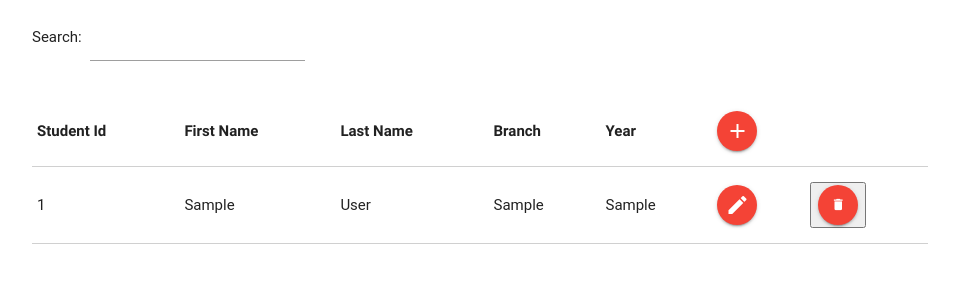
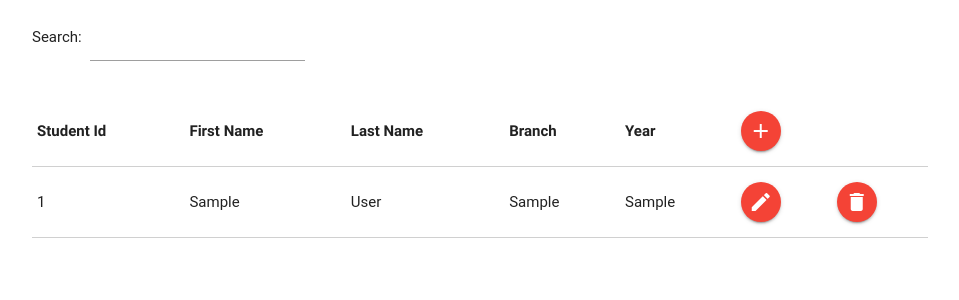
Before and after one commit to sadanandpai/projectportal, a Django app: page /portal/students/add/ in a window 1280 px wide. Shown: the top 300 px of the page, without its empty margins (160-1119 px from the left). Run offline with Django 3.2, Linux system fonts and the light colour scheme; tables that the repository leaves empty hold one stand-in row (values such as "Sample post"); some libraries are stand-ins or nearby versions; some web fonts are replaced.

Commit message:
Update addStudent.html

```diff
--- a/portal/templates/forms/addStudent.html
+++ b/portal/templates/forms/addStudent.html
@@ -9,7 +9,7 @@
     <script src="https://cdnjs.cloudflare.com/ajax/libs/materialize/0.98.1/js/materialize.min.js"></script>
     <link href="https://fonts.googleapis.com/icon?family=Material+Icons" rel="stylesheet">
     <script src="https://ajax.googleapis.com/ajax/libs/angularjs/1.6.4/angular.min.js"></script>
-	<script src="sweetalert.min.js"></script>
+
 </head>
 
 <body ng-app="myApp" ng-controller="myCtrl" ng-init="edited = 0">
@@ -55,9 +55,8 @@
 					<td ng-if="edited == student.pk"><a class="btn-floating btn-small waves-effect waves-light red"><i class="material-icons" ng-click="updatevalue(student)">update</i></a></td>
 
 					<td ng-if="edited == student.pk"><a class="btn-floating btn-small waves-effect waves-light red"><i class="material-icons" ng-click="edit(0)">cancel</i></a></td>
-					<td ng-if="edited != student.pk"><button class="preview" ng-click="delete(student.pk)" onclick="swal(&apos;Oops&apos;, &apos;Press OK to delete!!!&apos;, &apos;error&apos;)"><i class="material-icons" ng-click="delete(student.pk)"><a class="btn-floating btn-small waves-effect waves-light red">delete
-                                         </a></i></button>
-					</td>
+
+<td ng-if="edited != student.pk"><a class="btn-floating btn-small waves-effect waves-light red"><i class="material-icons" ng-click="delete(student.pk)">delete</i></a></td>
 				</tr>
 				{% endverbatim %}
 			</tbody>
```
